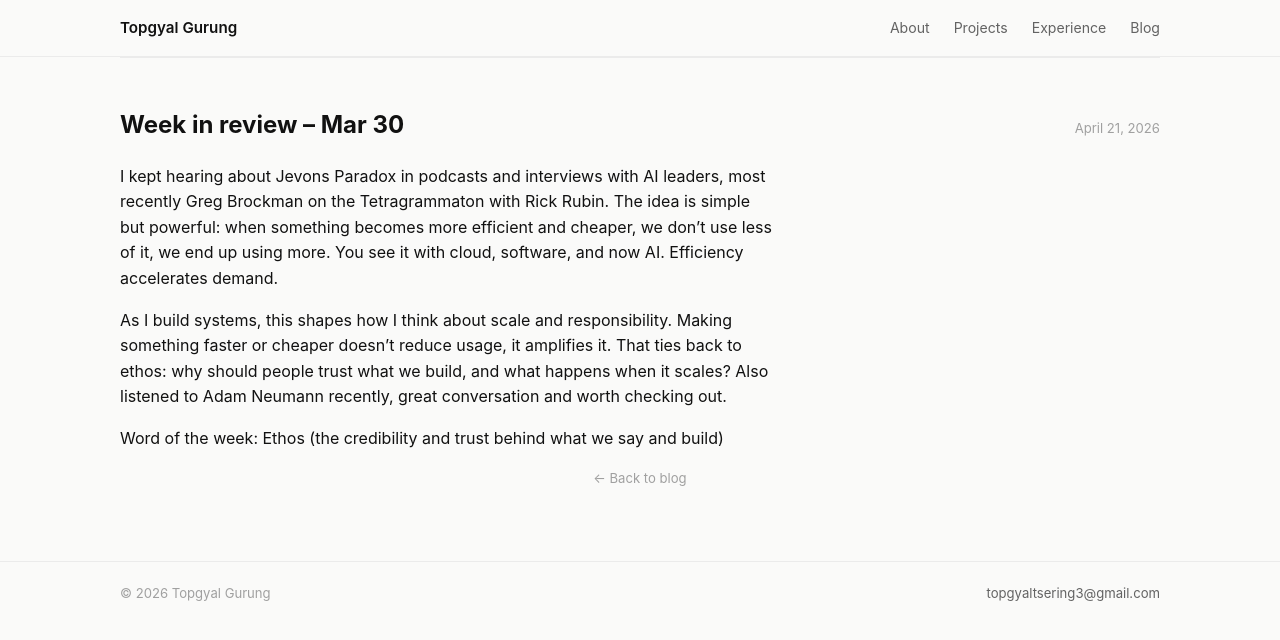
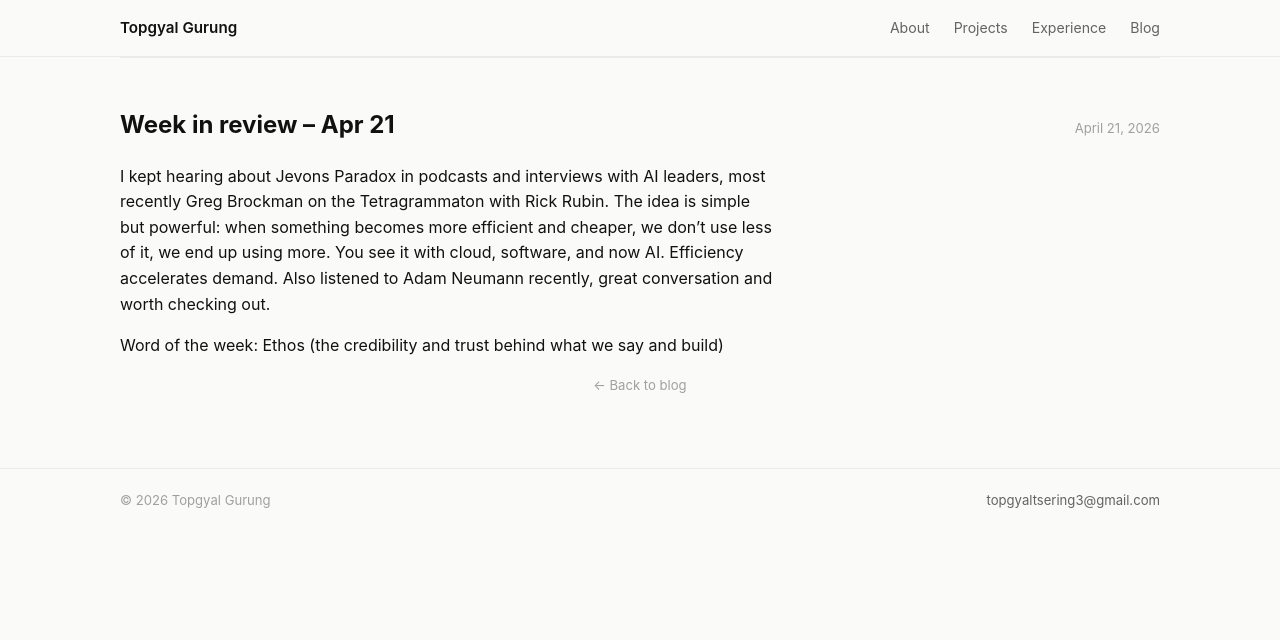
Before and after one commit to topgyalgurung/topgyalgurung.github.io, a Jekyll site: the page built from _posts/2026-04-21-week-in-review.md, in a window 1280 px wide. Shown: the top 640 px of the page. Built offline with Jekyll 4.4.1, drawn with Linux system fonts in a browser that asks for light colours.

Commit message:
new blog

```diff
--- a/_posts/2026-04-21-week-in-review.md
+++ b/_posts/2026-04-21-week-in-review.md
@@ -1,11 +1,9 @@
 ---
 layout: post
-title: "Week in review – Mar 30"
+title: "Week in review – Apr 21"
 date: 2026-04-21
 ---
 
-I kept hearing about Jevons Paradox in podcasts and interviews with AI leaders, most recently Greg Brockman on the Tetragrammaton with Rick Rubin. The idea is simple but powerful: when something becomes more efficient and cheaper, we don’t use less of it, we end up using more. You see it with cloud, software, and now AI. Efficiency accelerates demand.
-
-As I build systems, this shapes how I think about scale and responsibility. Making something faster or cheaper doesn’t reduce usage, it amplifies it. That ties back to ethos: why should people trust what we build, and what happens when it scales? Also listened to Adam Neumann recently, great conversation and worth checking out.
+I kept hearing about Jevons Paradox in podcasts and interviews with AI leaders, most recently Greg Brockman on the Tetragrammaton with Rick Rubin. The idea is simple but powerful: when something becomes more efficient and cheaper, we don’t use less of it, we end up using more. You see it with cloud, software, and now AI. Efficiency accelerates demand. Also listened to Adam Neumann recently, great conversation and worth checking out.
 
 Word of the week: Ethos (the credibility and trust behind what we say and build)
```
